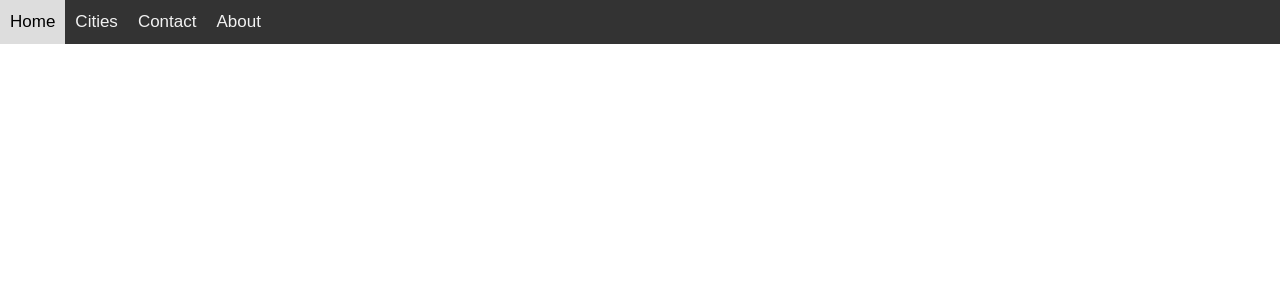
After one commit to NH1922/AirPollutionIndia, a Flask app: template templates/includes/_navbar.html in a window 1280 px wide. The commit adds this page. Shown: the top 300 px of the page. Run offline with Flask 2, Linux system fonts and the light colour scheme; the template is opened without the code that fills it, so the values that code supplies are empty; some libraries are stand-ins or nearby versions.

Commit message:
Improved timed updates and UI

```diff
--- a/geolocation.py
+++ b/geolocation.py
@@ -1,16 +1,16 @@
 import config
 import urllib.request
 import json
-from pollutiondata import PollutionData
+from pollutiondata import pollution_data
 from threading import Thread
 import geocoder
 
-def GEOLOCATION(address,pollutionreports):
+def geolocation(address, pollution_reports):
     g = geocoder.google(address)
     #lattitude,longitude = g.latlng
     #print(lattitude,longitude)
     #result = list([lattitude,longitude])
     print(g.latlng)
-    PollutionData(g.latlng,pollutionreports,address)
+    pollution_data(g.latlng, pollution_reports, address)
 
     #geocodelist.append(list([str(res['geometry']['location']['lat']),str(res['geometry']['location']['lng'])]))
--- a/main.py
+++ b/main.py
@@ -7,8 +7,8 @@ from pymongo import MongoClient
 from flask_bootstrap import Bootstrap
 from apscheduler.schedulers.background import BackgroundScheduler
 from threading import Thread
-from geolocation import GEOLOCATION
-from pollutiondata import PollutionData
+from geolocation import geolocation
+from pollutiondata import pollution_data
 
 app = Flask(__name__)
 app.secret_key = "123456789"
@@ -18,46 +18,46 @@ app.config['TEMPLATES_AUTO_RELOAD'] = True
 
 def schedule_calls():
     scheduler = BackgroundScheduler()
-    job = scheduler.add_job(cronjob.Update, 'interval', hours=1)
+    job = scheduler.add_job(cronjob.update, 'interval', hours=2)
     scheduler.start()
 
 
 
 
-class cityform(Form):
+class city_form(Form):
     name = StringField("City", validators=[validators.required()])
     #submit = SubmitField("SUBMIT")
 
 
 @app.route("/", methods=["POST", "GET"])
-def HOME():
+def home():
     # Setting up mongo db connections
     client = MongoClient(config.mongohost, config.mongoport)
     #  name of the data base - AirReports
     db = client.AirReports
-    form = cityform(request.form)
+    form = city_form(request.form)
     reports = db.reports
     if request.method == "POST" and form.validate():
         city_names = form.name.data
         city_names = city_names.split(",")
         print(city_names)
         threads = []
-        pollutionreports = []
-        newcities = []
+        pollution_reports = []
+        new_cities = []
         for city in city_names:
             if reports.find({'city': city}).count() != 0:
                 continue;
             else:
-                newcities.append(city)
-        for city in newcities:
-             t = Thread(target=GEOLOCATION, args=(city, pollutionreports))
+                new_cities.append(city)
+        for city in new_cities:
+             t = Thread(target=geolocation, args=(city, pollution_reports))
              threads.append(t)
         for x in threads:
             x.start()
         for x in threads:
             x.join()
-        print(pollutionreports)
-        reports.insert_many(pollutionreports)
+        print(pollution_reports)
+        reports.insert_many(pollution_reports)
     else:
         print("faliure")
     schedule_calls()
@@ -66,26 +66,26 @@ def HOME():
 
 
 @app.route("/display")
-def DISPLAY():
+def display():
     client = MongoClient(config.mongohost, config.mongoport)
     db = client.AirReports
     reports = db.reports
-    data = reports.find()
+    data = reports.distinct('city')
     cities = []
     for details in data:
-        cities.append(details['city'])
+        cities.append(details)
     print(cities)
     return render_template("display.html", cities=cities)
 
 
 @app.route("/data/<string:cityid>/")
-def DATA(cityid):
+def data(cityid):
     client = MongoClient(config.mongohost, config.mongoport)
     db = client.AirReports
     reports = db.reports
     for city in reports.find({'city': cityid}):
         print(city)
-    return render_template("result.html", report=city)
+        return render_template("result.html", report=city)
 
 
 if __name__ == "__main__":
--- /dev/null
+++ b/templates/includes/_navbar.html
@@ -0,0 +1,45 @@
+{% extends "bootstrap/base.html" %}
+
+
+{% block navbar %}
+<style>
+body {
+  margin: 0;
+  font-family: Arial, Helvetica, sans-serif;
+}
+
+.topnav {
+  overflow: hidden;
+  background-color: #333;
+}
+
+.topnav a {
+  float: left;
+  color: #f2f2f2;
+  text-align: center;
+    padding: 10px 10px;
+  text-decoration: none;
+  font-size: 17px;
+}
+
+.topnav a:hover {
+  background-color: #ddd;
+  color: black;
+}
+
+.topnav a.active {
+  background-color: #12b4ea;
+  color: white;
+}
+</style>
+</head>
+<body>
+
+<div class="topnav">
+  <a href="/">Home</a>
+  <a href="/display">Cities</a>
+  <a href="#contact">Contact</a>
+  <a href="#about">About</a>
+</div>
+
+{% endblock %}
--- a/templates/result.html
+++ b/templates/result.html
@@ -1,4 +1,5 @@
 {% block body %}
+{% include 'includes/_navbar.html' %}
 
 <h1>CITY : {{report.city}}</h1>
 
```
Also changed, not shown: cronjob.py (+16 -11 lines), pollutiondata.py (+5 -4 lines), templates/Home.html (+4 -14 lines), templates/display.html (+9 -0 lines).
